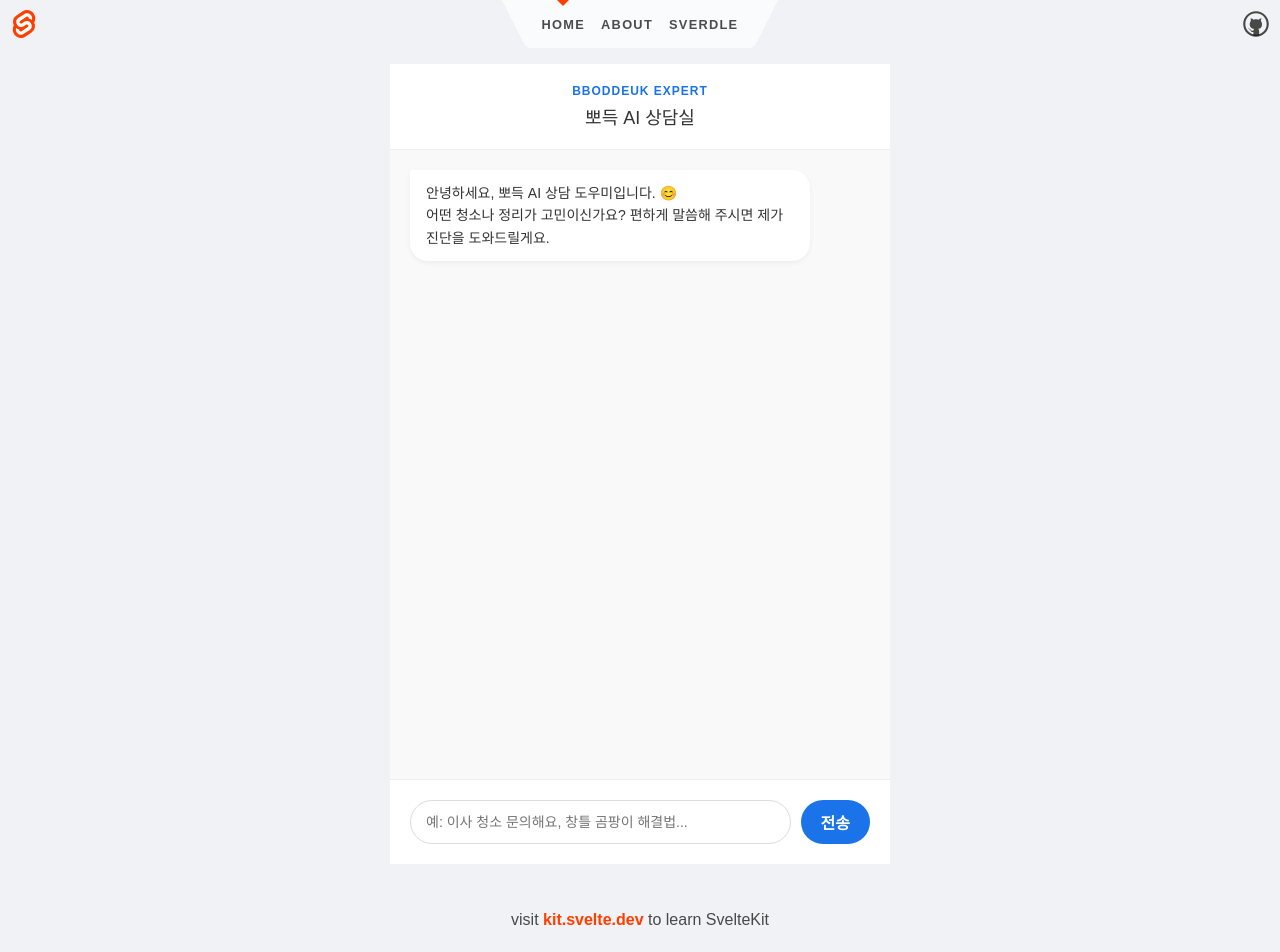
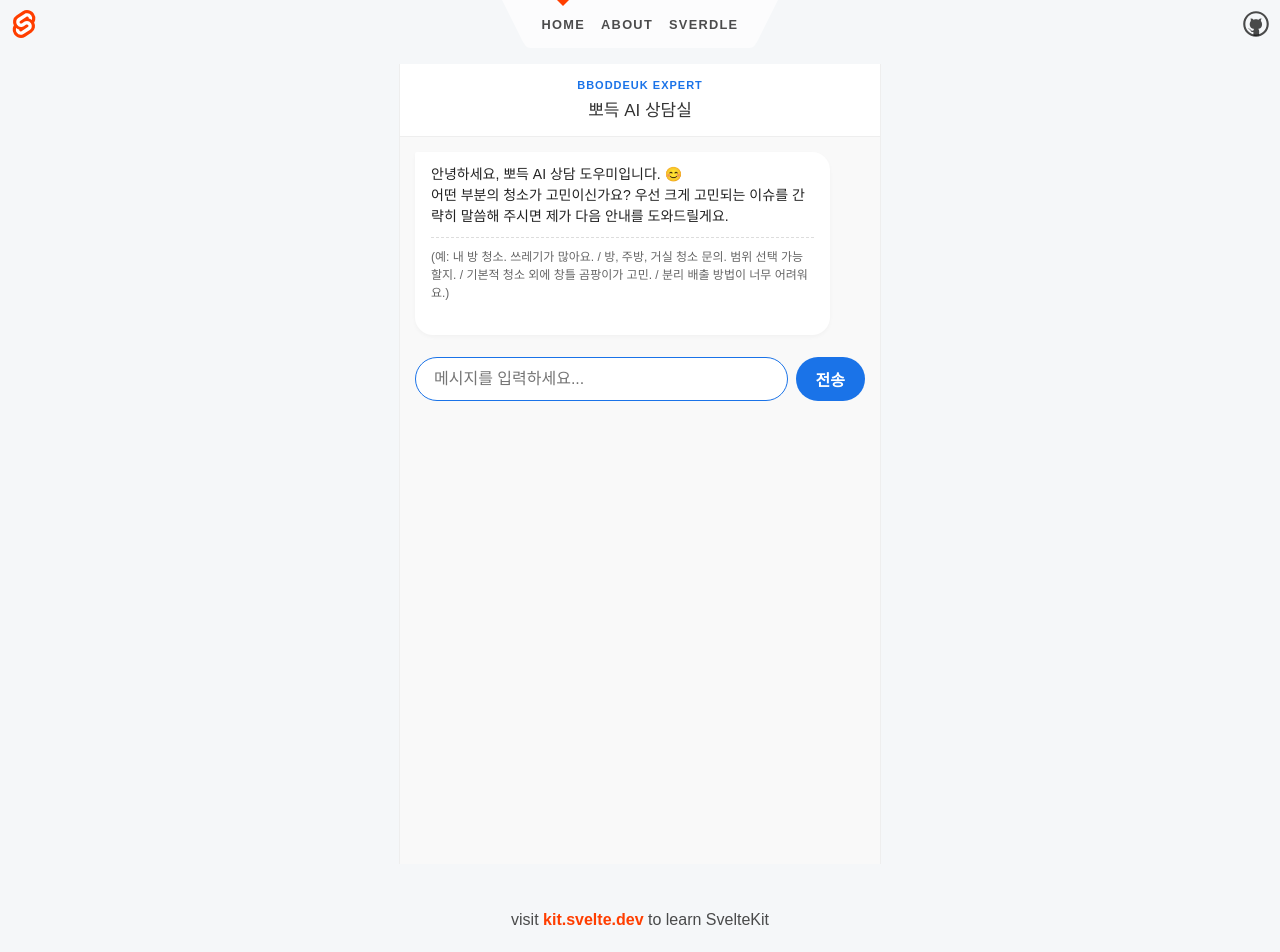
Before and after one commit to jukim1234/clean, a SvelteKit app: page / in a window 1280 px wide. Shown: the top 952 px of the page. Built offline with nearby package versions, Linux system fonts and the light colour scheme.

Commit message:
Sandbox snapshot commit

```diff
--- a/src/routes/+page.svelte
+++ b/src/routes/+page.svelte
@@ -1,10 +1,10 @@
 <script>
 	/**
-	 * [ 뽀득 AI 전문 진단 시스템 v3.0: 제로 카테고리 & 인간적 피드백 ]
-	 * 1. 제로 카테고리: 첫 화면에 버튼 대신 "어떤 도움이 필요하신가요?"라는 질문으로 시작.
-	 * 2. 자동 분류: 고객의 첫 마디를 분석해 [공간/오염/배출/마인드셋] 중 하나로 자동 배정.
-	 * 3. 공감 피드백: 고객의 답변을 받으면 "그 부분은 정말 신경 쓰이시겠네요" 같은 피드백 후 다음 질문.
-	 * 4. 채팅 집중 UI: 질문-답변-피드백이 하나의 흐름으로 이어지며 몰입감 극대화.
+	 * [ 뽀득 AI 전문 진단 시스템 v3.2 통합본 ]
+	 * 1. v3.1 대화형 UI: 입력창이 대화 흐름 바로 밑에 위치
+	 * 2. v2.0 전문가 로직: 관리번호 생성, 제약 조건(3~5항목), 현장 체크리스트 포함
+	 * 3. v1.0 리포트 기능: 현장 사진을 포함한 HTML 진단서 다운로드 기능 부활
+	 * 4. 텍스트 정제: 출력 시 ** 표시 제거 및 표 형식 사용 금지 (가독성 최적화)
 	 */
 
 	import { onMount } from 'svelte';
@@ -12,37 +12,37 @@
 	let GoogleGenerativeAI;
 	let genAI;
 
-	// 상담 단계: 0(첫 인사), 1(주제 분석 및 분류), 2(상세 상황 질의), 3(최종 진단)
 	let step = 0;
 	let mainCategory = '';
 	let subTopic = '';
-	let userDetail = '';
+	let currentReportId = '';
 	let chatLog = [
 		{
 			role: 'ai',
-			text: '안녕하세요, 뽀득 AI 상담 도우미입니다. 😊\n어떤 청소나 정리가 고민이신가요? 편하게 말씀해 주시면 제가 진단을 도와드릴게요.'
+			text: "안녕하세요, 뽀득 AI 상담 도우미입니다. 😊\n어떤 부분의 청소가 고민이신가요? 우선 크게 고민되는 이슈를 간략히 말씀해 주시면 제가 다음 안내를 도와드릴게요.",
+			guide: "(예: 내 방 청소. 쓰레기가 많아요. / 방, 주방, 거실 청소 문의. 범위 선택 가능할지. / 기본적 청소 외에 창틀 곰팡이가 고민. / 분리 배출 방법이 너무 어려워요.)"
 		}
 	];
 
 	let userInput = '';
 	let isLoading = false;
-	let resultHtml = '';
+	let resultHtml = ''; // 화면 표시용
+	let rawAiResponse = ''; // 리포트 저장용 순수 텍스트
 	let imageInput;
+	let responseHistory = [];
 
-	// 분류용 키워드 맵
 	const categoryMap = {
-		space: ['이사', '입주', '거주', '전체', '부분', '아파트', '빌라'],
+		space: ['이사', '입주', '거주', '전체', '부분', '아파트', '방', '문의', '범위'],
 		stain: ['창틀', '곰팡이', '주방', '욕실', '기름때', '바닥', '얼룩', '니코틴'],
-		recycle: ['쓰레기', '분리수거', '가구', '가전', '버리기', '봉투', '배출'],
-		mind: ['귀찮', '막막', '포기', '방법', '루틴', '매일', '시작']
+		recycle: ['쓰레기', '분리수거', '가구', '가전', '버리기', '배출', '방법'],
+		mind: ['귀찮', '막막', '포기', '루틴', '매일', '시작']
 	};
 
-	// 피드백 맵 (인간적인 반응)
 	const feedbackMsgs = {
-		space: '공간 전체를 돌보는 건 정말 큰 일이죠. 꼼꼼한 계획이 필요하겠네요.',
-		stain: '특정 구역의 오염은 눈에 띌 때마다 스트레스가 크셨을 것 같아요.',
-		recycle: '분리수거는 알면 쉽지만 모르면 정말 헷갈리는 부분이죠. 제가 짚어드릴게요.',
-		mind: '청소를 시작하려는 그 마음 자체가 이미 절반은 성공하신 거예요!'
+		space: "공간 전체 혹은 핵심 구역을 정하는 게 우선이겠네요. 뽀득이 체계적으로 잡아드릴게요.",
+		stain: "특정 구역의 찌든 오염은 전문가의 장비와 약품이 필요한 영역이죠. 잘 말씀해주셨습니다.",
+		recycle: "분리 배출은 환경에도 중요하지만 정작 하려면 참 막막하죠. 깔끔하게 정리해 드릴게요.",
+		mind: "청소를 결심하신 것만으로도 대단하십니다. 가벼운 마음으로 시작하실 수 있게 도와드릴게요."
 	};
 
 	onMount(async () => {
@@ -51,38 +51,35 @@
 			GoogleGenerativeAI = module.GoogleGenerativeAI;
 			const API_KEY = import.meta.env.VITE_GEMINI_API_KEY;
 			if (API_KEY) genAI = new GoogleGenerativeAI(API_KEY);
-		} catch (e) {
-			console.error('API 로드 실패', e);
-		}
+		} catch (e) { console.error("API 로드 실패", e); }
 	});
 
-	// 첫 답변을 통한 카테고리 자동 분류 및 피드백
+	function generateReportId() {
+		const now = new Date();
+		const dateStr = now.toISOString().slice(2, 10).replace(/-/g, '');
+		const randomStr = Math.random().toString(36).substring(2, 6).toUpperCase();
+		return `${dateStr}-${randomStr}`;
+	}
+
 	function processFirstInput() {
 		if (!userInput.trim()) return;
-
 		subTopic = userInput;
 		chatLog = [...chatLog, { role: 'user', text: userInput }];
 
-		// 키워드 분석으로 카테고리 매칭
-		mainCategory = 'stain'; // 기본값
+		mainCategory = 'stain';
 		for (const [cat, keywords] of Object.entries(categoryMap)) {
-			if (keywords.some((k) => userInput.includes(k))) {
+			if (keywords.some(k => userInput.includes(k))) {
 				mainCategory = cat;
 				break;
 			}
 		}
 
 		const feedback = feedbackMsgs[mainCategory];
-		let nextQuestion = '';
-
-		if (mainCategory === 'space')
-			nextQuestion =
-				'현재 비어있는 집(이사/입주)인가요, 아니면 살고 계신 집인가요? 그리고 대략적인 평수도 알려주세요.';
-		else if (mainCategory === 'stain')
-			nextQuestion = '그 구역의 오염 상태는 어떤가요? (예: 곰팡이가 깊다, 기름때가 딱딱하다 등)';
-		else if (mainCategory === 'recycle')
-			nextQuestion = '어떤 물건을 버리려고 하시나요? 혹은 사진을 찍어 보여주셔도 좋습니다.';
-		else nextQuestion = '지금 가장 먼저 해결하고 싶은 한 곳만 고른다면 어디인가요?';
+		let nextQuestion = "";
+		if (mainCategory === 'space') nextQuestion = "현재 비어있는 집인가요, 아니면 살고 계신 상태인가요? 평수나 특이사항이 있다면 말씀해주세요.";
+		else if (mainCategory === 'stain') nextQuestion = "해당 오염이 발생한 지 얼마나 되었나요? 혹은 사진을 첨부해주시면 더 정확합니다.";
+		else if (mainCategory === 'recycle') nextQuestion = "버리시려는 물건의 종류나 대략적인 양을 말씀해주시겠어요?";
+		else nextQuestion = "지금 당장 5분만 투자한다면 가장 먼저 깨끗하게 만들고 싶은 곳은 어디인가요?";
 
 		setTimeout(() => {
 			chatLog = [...chatLog, { role: 'ai', text: `${feedback}\n\n${nextQuestion}` }];
@@ -93,14 +90,24 @@
 
 	async function runAI() {
 		if (!userInput.trim()) return;
-		userDetail = userInput;
-		chatLog = [...chatLog, { role: 'user', text: userInput }];
+		const detailInput = userInput;
+		chatLog = [...chatLog, { role: 'user', text: detailInput }];
 		isLoading = true;
 		userInput = '';
+		currentReportId = generateReportId();
 
 		try {
 			const model = genAI.getGenerativeModel({ model: 'gemini-flash-latest' });
-			const prompt = `[뽀득 전문가 모드]\n상황: ${subTopic} / 상세: ${userDetail}\n[미션] 사장님의 15년 노하우를 담아 아주 친절하고 전문적인 진단 리포트를 작성해줘.`;
+
+			const styleInstruction = `
+				[역할] 15년 경력 청소 전문가.
+				[규칙]
+				1. ** 별표 기호나 표(Table) 형식을 절대 사용하지 마세요.
+				2. 3~5개 항목 이내로 간결하고 핵심적인 텍스트 위주로 답변하세요.
+				3. 답변 마지막에 반드시 [작업자 현장 체크 리스트] 머리말과 함께 주의사항을 2~3줄 요약하세요.
+				4. 인사말은 생략하고 즉시 솔루션을 제시하세요.`;
+
+			let prompt = `${styleInstruction}\n\n[분류: ${mainCategory}]\n주제: ${subTopic}\n상황: ${detailInput}`;
 
 			let parts = [prompt];
 			if (imageInput?.files[0]) {
@@ -113,19 +120,61 @@
 			}
 
 			const result = await model.generateContent(parts);
-			resultHtml = `<strong>✨ 뽀득 전문 진단 리포트 ✨</strong><br><br>${result.response.text().replace(/\n/g, '<br>')}`;
-			chatLog = [
-				...chatLog,
-				{ role: 'ai', text: '분석을 마쳤습니다. 아래 리포트를 확인해 주세요!' }
-			];
+			// ** 제거 및 정제
+			rawAiResponse = result.response.text().replace(/\*\*/g, '').replace(/\|/g, '');
+
+			const fixedHeader = `<span class="highlight-text">진단이 완료되었습니다. 아래 리포트를 확인하고 저장해 주세요.</span>\n`;
+			resultHtml = fixedHeader + `<span style="font-size:12px;color:#888;">상담번호: ${currentReportId}</span>\n\n` + rawAiResponse.replace(/\n/g, '<br>');
+
+			chatLog = [...chatLog, { role: 'ai', text: "진단 리포트 생성이 완료되었습니다. 아래 버튼을 눌러 확인해 보세요!", isReport: true }];
 		} catch (e) {
-			chatLog = [
-				...chatLog,
-				{ role: 'ai', text: '죄송해요, 분석 중에 살짝 문제가 생겼어요. 다시 시도해 볼까요?' }
-			];
-		} finally {
-			isLoading = false;
+			chatLog = [...chatLog, { role: 'ai', text: "죄송합니다. 분석 중 오류가 발생했습니다." }];
+		} finally { isLoading = false; }
 	}
+
+	async function downloadReport() {
+		const date = new Date().toLocaleString();
+		let imgTag = '';
+		if (imageInput?.files[0]) {
+			const base64 = await new Promise((r) => {
+				const reader = new FileReader();
+				reader.onload = () => r(reader.result);
+				reader.readAsDataURL(imageInput.files[0]);
+			});
+			imgTag = `<div class="section-title">현장 사진</div><img src="${base64}" style="max-width:100%; border-radius:10px;">`;
+		}
+
+		const reportHtml = `
+		<!DOCTYPE html>
+		<html>
+		<head><meta charset="utf-8"><title>뽀득 AI 진단서</title>
+		<style>
+			body { font-family: sans-serif; line-height: 1.6; color: #333; padding: 20px; background: #f5f5f5; }
+			.paper { background: #fff; padding: 40px; max-width: 700px; margin: 0 auto; border-top: 8px solid #1a73e8; }
+			.title { color: #1a73e8; font-size: 24px; border-bottom: 2px solid #1a73e8; padding-bottom: 10px; }
+			.section-title { font-weight: bold; margin: 20px 0 10px; padding: 5px 10px; background: #f0f4f8; border-left: 4px solid #1a73e8; }
+			.content { white-space: pre-wrap; margin-bottom: 20px; }
+		</style>
+		</head>
+		<body>
+			<div class="paper">
+				<h1 class="title">AI 청소 사전 진단 리포트</h1>
+				<p>관리 번호: ${currentReportId} / 일시: ${date}</p>
+				<div class="section-title">상담 요약</div>
+				<div class="content">주제: ${subTopic}</div>
+				${imgTag}
+				<div class="section-title">전문가 처방전 및 현장 체크리스트</div>
+				<div class="content">${rawAiResponse}</div>
+				<p style="text-align:center; color:#888; font-size:12px;">본 리포트를 업체에 제시하시면 정확한 견적이 가능합니다.</p>
+			</div>
+		</body></html>`;
+
+		const blob = new Blob([reportHtml], { type: 'text/html' });
+		const url = URL.createObjectURL(blob);
+		const a = document.createElement('a');
+		a.href = url;
+		a.download = `뽀득진단서_${currentReportId}.html`;
+		a.click();
 	}
 </script>
 
@@ -135,233 +184,87 @@
 		<h1>뽀득 AI 상담실</h1>
 	</header>
 
+	<div class="chat-container">
 		<div class="chat-window">
 			{#each chatLog as chat}
 				<div class="msg {chat.role}">
-				<div
-					class="bubble {chat.role === 'ai' && chat.text.includes('진단 리포트')
-						? 'report-link'
-						: ''}"
-				>
+					<div class="bubble">
 						{chat.text}
+						{#if chat.guide}
+							<div class="guide-text">{chat.guide}</div>
+						{/if}
+						{#if chat.isReport}
+							<button class="view-btn" on:click={() => step = 3}>📋 리포트 보기</button>
+						{/if}
 					</div>
 				</div>
 			{/each}
 
 			{#if isLoading}
-			<div class="msg ai">
-				<div class="bubble dot-loading">뽀득 전문가가 생각 중...</div>
+				<div class="msg ai"><div class="bubble loading">뽀득 전문가가 분석 중...</div></div>
+			{/if}
+
+			{#if step < 3}
+			<div class="interactive-area fade-in">
+				{#if step === 2}
+					<div class="file-row">
+						<label for="file-up">📸 현장 사진 첨부 (권장)</label>
+						<input type="file" id="file-up" bind:this={imageInput} accept="image/*" />
+					</div>
+				{/if}
+				<div class="input-row">
+					<input type="text" bind:value={userInput} placeholder="메시지를 입력하세요..." on:keypress={(e) => e.key === 'Enter' && (step < 2 ? processFirstInput() : runAI())}/>
+					<button on:click={() => (step < 2 ? processFirstInput() : runAI())} disabled={isLoading}>전송</button>
+				</div>
 			</div>
 			{/if}
 		</div>
-
-	<div class="input-area">
-		{#if step === 2}
-			<div class="file-upload fade-in">
-				<label for="file-pc">📸 현장 사진 첨부 (선택)</label>
-				<input type="file" id="file-pc" bind:this={imageInput} accept="image/*" />
-			</div>
-		{/if}
-
-		<div class="input-box">
-			<input
-				type="text"
-				bind:value={userInput}
-				placeholder={step === 0
-					? '예: 이사 청소 문의해요, 창틀 곰팡이 해결법...'
-					: '상세하게 말씀해 주세요...'}
-				on:keypress={(e) => e.key === 'Enter' && (step < 2 ? processFirstInput() : runAI())}
-			/>
-			<button on:click={() => (step < 2 ? processFirstInput() : runAI())} disabled={isLoading}>
-				전송
-			</button>
 	</div>
 
-		{#if step > 0}
-			<button
-				class="btn-reset"
-				on:click={() => {
-					step = 0;
-					chatLog = [chatLog[0]];
-					resultHtml = '';
-					userInput = '';
-				}}>처음으로</button
-			>
-		{/if}
+	{#if step === 3}
+		<div class="result-modal fade-in">
+			<div class="modal-content">
+				<div class="res-body">{@html resultHtml}</div>
+				<div class="btn-group">
+					<button class="btn-down" on:click={downloadReport}>📄 리포트 저장(HTML)</button>
+					<button class="btn-close" on:click={() => step = 2}>닫기</button>
 				</div>
-
-	{#if resultHtml}
-		<div class="result-viewer fade-in">
-			{@html resultHtml}
-			<button class="close-res" on:click={() => (resultHtml = '')}>닫기</button>
+			</div>
 		</div>
 	{/if}
 </div>
 
 <style>
-	:global(body) {
-		background: #f0f2f5;
-		font-family: 'Pretendard', sans-serif;
-		margin: 0;
-		padding: 0;
-	}
-	.app {
-		max-width: 500px;
-		margin: 0 auto;
-		background: #fff;
-		height: 100vh;
-		display: flex;
-		flex-direction: column;
-		position: relative;
-	}
-
-	header {
-		padding: 20px;
-		border-bottom: 1px solid #f0f0f0;
-		text-align: center;
-	}
-	.brand {
-		color: #1a73e8;
-		font-weight: 800;
-		font-size: 12px;
-		letter-spacing: 1px;
-	}
-	h1 {
-		font-size: 18px;
-		margin: 5px 0 0;
-		color: #333;
-	}
-
-	.chat-window {
-		flex: 1;
-		overflow-y: auto;
-		padding: 20px;
-		display: flex;
-		flex-direction: column;
-		gap: 15px;
-		background: #f9f9f9;
-	}
-	.msg {
-		display: flex;
-		flex-direction: column;
-	}
-	.msg.ai {
-		align-items: flex-start;
-	}
-	.msg.user {
-		align-items: flex-end;
-	}
-	.bubble {
-		max-width: 80%;
-		padding: 12px 16px;
-		border-radius: 18px;
-		font-size: 14px;
-		line-height: 1.6;
-		white-space: pre-wrap;
-		position: relative;
-	}
-	.msg.ai .bubble {
-		background: #fff;
-		color: #333;
-		border-top-left-radius: 2px;
-		box-shadow: 0 2px 5px rgba(0, 0, 0, 0.05);
-	}
-	.msg.user .bubble {
-		background: #1a73e8;
-		color: #fff;
-		border-top-right-radius: 2px;
-	}
-
-	.input-area {
-		padding: 20px;
-		background: #fff;
-		border-top: 1px solid #eee;
-	}
-	.input-box {
-		display: flex;
-		gap: 10px;
-	}
-	input {
-		flex: 1;
-		padding: 12px 15px;
-		border: 1px solid #ddd;
-		border-radius: 25px;
-		outline: none;
-		font-size: 14px;
-	}
-	button {
-		background: #1a73e8;
-		color: white;
-		border: none;
-		padding: 10px 20px;
-		border-radius: 25px;
-		font-weight: bold;
-		cursor: pointer;
-	}
-
-	.file-upload {
-		margin-bottom: 10px;
-	}
-	.file-upload label {
-		font-size: 12px;
-		color: #666;
-		font-weight: bold;
-		cursor: pointer;
-		display: inline-block;
-		padding: 5px 10px;
-		background: #f0f0f0;
-		border-radius: 10px;
-	}
-	.file-upload input {
-		display: none;
-	}
-
-	.btn-reset {
-		width: 100%;
-		margin-top: 10px;
-		background: none;
-		color: #999;
-		font-size: 12px;
-		font-weight: normal;
-	}
-
-	.result-viewer {
-		position: absolute;
-		top: 10%;
-		left: 5%;
-		right: 5%;
-		bottom: 10%;
-		background: #fff;
-		border-radius: 25px;
-		box-shadow: 0 10px 50px rgba(0, 0, 0, 0.2);
-		padding: 30px;
-		overflow-y: auto;
-		z-index: 100;
-		border: 2px solid #1a73e8;
-	}
-	.close-res {
-		position: sticky;
-		bottom: 0;
-		width: 100%;
-		margin-top: 20px;
-		background: #333;
-	}
-
-	.dot-loading {
-		font-style: italic;
-		color: #888;
-	}
-	.fade-in {
-		animation: fadeIn 0.3s ease-in;
-	}
-	@keyframes fadeIn {
-		from {
-			opacity: 0;
-			transform: translateY(10px);
-		}
-		to {
-			opacity: 1;
-			transform: translateY(0);
-		}
-	}
+	:global(body) { background: #f5f7f9; font-family: 'Pretendard', sans-serif; margin: 0; }
+	.app { max-width: 480px; margin: 0 auto; background: #fff; height: 100vh; display: flex; flex-direction: column; position: relative; border-left: 1px solid #eee; border-right: 1px solid #eee; }
+	header { padding: 15px; border-bottom: 1px solid #eee; text-align: center; background: #fff; }
+	.brand { color: #1a73e8; font-weight: 800; font-size: 11px; letter-spacing: 1px; }
+	h1 { font-size: 17px; margin: 5px 0 0; color: #333; }
+	.chat-container { flex: 1; overflow-y: auto; padding: 15px; background: #f9f9f9; }
+	.chat-window { display: flex; flex-direction: column; gap: 12px; }
+	.msg { display: flex; flex-direction: column; }
+	.msg.ai { align-items: flex-start; }
+	.msg.user { align-items: flex-end; }
+	.bubble { max-width: 85%; padding: 12px 16px; border-radius: 18px; font-size: 14px; line-height: 1.5; white-space: pre-wrap; box-shadow: 0 2px 4px rgba(0,0,0,0.03); }
+	.msg.ai .bubble { background: #fff; color: #222; border-top-left-radius: 2px; }
+	.msg.user .bubble { background: #1a73e8; color: #fff; border-top-right-radius: 2px; }
+	.guide-text { margin-top: 10px; padding-top: 10px; border-top: 1px dashed #ddd; font-size: 12px; color: #666; }
+	.interactive-area { margin-top: 10px; }
+	.input-row { display: flex; gap: 8px; }
+	input { flex: 1; padding: 12px 18px; border: 1.5px solid #1a73e8; border-radius: 25px; outline: none; }
+	button { background: #1a73e8; color: white; border: none; padding: 0 20px; border-radius: 25px; font-weight: bold; cursor: pointer; }
+	.view-btn { margin-top: 10px; width: 100%; background: #34a853; font-size: 12px; }
+	.file-row { margin-bottom: 8px; }
+	.file-row label { font-size: 11px; color: #1a73e8; background: #e8f0fe; padding: 6px 12px; border-radius: 12px; cursor: pointer; display: inline-block; }
+	.file-row input { display: none; }
+	.result-modal { position: fixed; top: 0; left: 0; width: 100%; height: 100%; background: rgba(0,0,0,0.6); z-index: 1000; display: flex; align-items: center; justify-content: center; padding: 20px; }
+	.modal-content { background: #fff; width: 100%; max-width: 400px; max-height: 85vh; border-radius: 25px; padding: 25px; display: flex; flex-direction: column; }
+	.res-body { flex: 1; overflow-y: auto; font-size: 14px; line-height: 1.7; padding-right: 10px; }
+	.btn-group { display: flex; gap: 10px; margin-top: 20px; }
+	.btn-down { flex: 2; background: #34a853; }
+	.btn-close { flex: 1; background: #333; }
+	:global(.highlight-text) { color: #1a73e8; font-weight: bold; margin-bottom: 10px; display: block; }
+	.loading { font-style: italic; color: #1a73e8; }
+	.fade-in { animation: fadeIn 0.4s ease-out; }
+	@keyframes fadeIn { from { opacity: 0; transform: translateY(5px); } to { opacity: 1; transform: translateY(0); } }
 </style>
```
Lines whose indentation alone changed are shown as unchanged.
